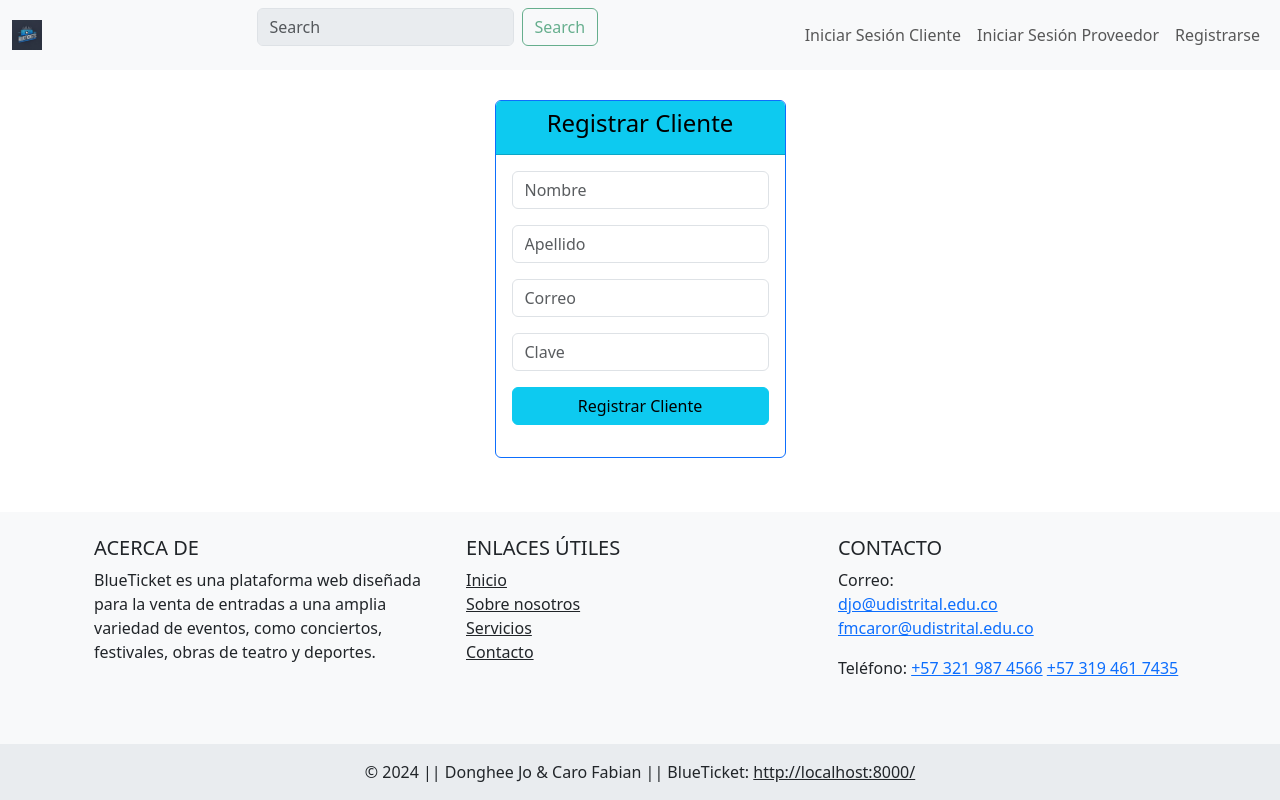
After one commit to Fabian-Caro/BlueTicket, a PHP site: page /presentacion/registrarCliente.php in a window 1280 px wide. The commit adds this page. Run offline with PHP 8.4, Linux system fonts and the light colour scheme.

Commit message:
feat: registrar usuarios

```diff
--- a/logica/Cliente.php
+++ b/logica/Cliente.php
@@ -2,107 +2,106 @@
 require_once(__DIR__ . '/../persistencia/Conexion.php');
 require_once(__DIR__ . '/../persistencia/ClienteDAO.php');
 
-class Cliente{
+class Cliente {
     private $idCliente;
     private $nombre;
     private $apellido;
     private $correo;
     private $clave;
 
-
-
-    public function getIdCliente()
-    {
+    public function getIdCliente(){
+        echo "en get: " . $this->idCliente;
         return $this->idCliente;
     }
 
-    public function setIdCliente($idCliente)
-    {
+    public function setIdCliente($idCliente){
         $this->idCliente = $idCliente;
 
         return $this;
     }
 
-    public function getNombre()
-    {
+    public function getNombre(){
         return $this->nombre;
     }
 
-    public function setNombre($nombre)
-    {
+    public function setNombre($nombre){
         $this->nombre = $nombre;
 
         return $this;
     }
 
-    public function getApellido()
-    {
+    public function getApellido(){
         return $this->apellido;
     }
 
-    public function setApellido($apellido)
-    {
+    public function setApellido($apellido){
         $this->apellido = $apellido;
 
         return $this;
     }
 
-    public function getCorreo()
-    {
+    public function getCorreo(){
         return $this->correo;
     }
 
-    public function setCorreo($correo)
-    {
+    public function setCorreo($correo){
         $this->correo = $correo;
 
         return $this;
     }
 
-    public function getClave()
-    {
+    public function getClave(){
         return $this->clave;
     }
 
-    public function setClave($clave)
-    {
+    public function setClave($clave){
         $this->clave = $clave;
 
         return $this;
     }
-    public function __construct($idCliente=0, $nombre="", $apellido="", $correo="", $clave=""){
-        $this -> idCliente = $idCliente;
-        $this -> nombre = $nombre;
-        $this -> apellido = $apellido;
-        $this -> correo = $correo;
-        $this -> clave = $clave;
+    public function __construct($idCliente = 0, $nombre = "", $apellido = "", $correo = "", $clave = "") {
+        $this->idCliente = $idCliente;
+        $this->nombre = $nombre;
+        $this->apellido = $apellido;
+        $this->correo = $correo;
+        $this->clave = $clave;
     }
 
     public function autenticar(){
         $conexion = new Conexion();
-        $conexion -> abrirConexion();
-        $clienteDAO = new ClienteDAO(null, null, null, $this -> correo, $this -> clave);
-        $conexion -> ejecutarConsulta($clienteDAO -> autenticar());
-        if($conexion -> numeroFilas() == 0){
-            $conexion -> cerrarConexion();
+        $conexion->abrirConexion();
+        $clienteDAO = new ClienteDAO(null, null, null, $this->correo, $this->clave);
+        $conexion->ejecutarConsulta($clienteDAO->autenticar());
+        if ($conexion->numeroFilas() == 0) {
+            $conexion->cerrarConexion();
             return false;
-        }else{
-            $registro = $conexion -> siguienteRegistro();
-            $this -> idCliente = $registro[0];
-            $conexion -> cerrarConexion();
+        } else {
+            $registro = $conexion->siguienteRegistro();
+            $this->idCliente = $registro[0];
+            $conexion->cerrarConexion();
             return true;
         }
     }
 
-    public function consultar(){
+    public function consultar() {
+        $conexion = new Conexion();
+        $conexion->abrirConexion();
+        $clienteDAO = new ClienteDAO($this->idCliente);
+        $conexion->ejecutarConsulta($clienteDAO->consultar());
+        $registro = $conexion->siguienteRegistro();
+        $this->idCliente = $registro[0];
+        $this->nombre = $registro[1];
+        $this->apellido = $registro[2];
+        $this->correo = $registro[3];
+        $conexion->cerrarConexion();
+    }
+
+    public function registrar($nombre, $apellido, $correo, $clave) {
         $conexion = new Conexion();
         $conexion -> abrirConexion();
-        $clienteDAO = new ClienteDAO($this -> idCliente);
-        $conexion -> ejecutarConsulta($clienteDAO -> consultar());
-        $registro = $conexion -> siguienteRegistro();
-        $this -> nombre = $registro[0];
-        $this -> apellido = $registro[1];
-        $this -> correo = $registro[2];
+        $clienteDAO = new ClienteDAO();
+        $conexion -> ejecutarConsulta($clienteDAO->insertar($nombre, $apellido, $correo, $clave));
         $conexion -> cerrarConexion();
+        return true;
     }
 }
--- a/persistencia/ClienteDAO.php
+++ b/persistencia/ClienteDAO.php
@@ -15,6 +15,12 @@ class ClienteDAO{
         $this -> correo = $correo;
         $this -> clave = $clave;
     }
+
+    public function insertar($nombre, $apellido, $correo, $clave) {
+        $sentenciaSQL = "INSERT INTO cliente (nombre, apellido, correo, clave) VALUES ('$nombre', '$apellido', '$correo', $clave)";
+        return $sentenciaSQL;
+    }
+
     public function autenticar(){
         return "select idCliente
                 from Cliente
@@ -22,9 +28,11 @@ class ClienteDAO{
     }
 
     public function consultar(){
-        return "select nombre, apellido, correo
-                from Cliente
-                where idCliente = '" . $this -> idCliente . "'";
+        $sentenciaSQL = "SELECT idCliente, nombre, apellido, correo
+                FROM cliente
+                WHERE idCliente = '" . $this -> idCliente . "'";
+        return $sentenciaSQL;
+
     }
 
     public function consultarBoletas(){
--- a/persistencia/Conexion.php
+++ b/persistencia/Conexion.php
@@ -5,7 +5,7 @@ class Conexion{
     private $resultado;
 
     public function abrirConexion(){
-        $this -> mysqlConexion = new mysqli("localhost", "root", "", "blueticketv2", 3307);
+        $this -> mysqlConexion = new mysqli("localhost", "root", "1234", "blueticketv2");
     }
 
     public function ejecutarConsulta($sentenciaSQL){
--- a/presentacion/navbar.php
+++ b/presentacion/navbar.php
@@ -60,7 +60,7 @@ require_once(__DIR__ . '/../logica/Cliente.php');
                         <a href="iniciarSesion.php?paginaAnterior=sesionProveedor.php" class="nav-link">Iniciar Sesión Proveedor</a>
                     </li>
                     <li class="nav-item">
-                        <a class="nav-link disabled" href="#">Registrarse</a>
+                        <a class="nav-link" href="registrarCliente.php">Registrarse</a>
                     </li>
                 </ul>
             <?php
--- /dev/null
+++ b/presentacion/registrarCliente.php
@@ -0,0 +1,73 @@
+<?php
+require_once('../logica/Cliente.php');
+
+if (isset($_POST['registrar'])) {
+    $nombre = $_POST['nombre'];
+    $apellido = $_POST['apellido'];
+    $correo = $_POST['correo'];
+    $clave = $_POST['clave'];
+
+    $cliente = new Cliente(null, $nombre, $apellido, $correo, $clave);
+
+    if ($cliente->registrar($nombre, $apellido, $correo, $clave)) {
+        session_start();
+        $_SESSION['idCliente'] = $cliente->getIdCliente();
+        echo "  <div class='alert alert-success' role='alert'>
+                Registro completado
+                </div>";
+
+        header("Location: index.php");
+        exit();
+    } else {
+        echo "error al registrar al cliente.";
+    }
+}
+
+?>
+<html lang="es">
+
+<head>
+    <meta charset="utf-8">
+    <meta name="viewport" content="width=device-width, initial-scale=1">
+    <title>Blue Ticket</title>
+    <link href="https://cdn.jsdelivr.net/npm/bootstrap@5.3.3/dist/css/bootstrap.min.css" rel="stylesheet" integrity="sha384-QWTKZyjpPEjISv5WaRU9OFeRpok6YctnYmDr5pNlyT2bRjXh0JMhjY6hW+ALEwIH" crossorigin="anonymous">
+    <link href="css/estilos.css" rel="stylesheet">
+</head>
+
+<body>
+
+    <?php include 'navbar.php'; ?>
+
+    <div class="container vh-100 d-flex justify-content-center align-items-center">
+        <div class="row">
+            <div class="col-md-12">
+                <div class="card border-primary">
+                    <div class="card-header text-bg-info text-center">
+                        <h4>Registrar Cliente</h4>
+                    </div>
+                    <div class="card-body">
+                        <form method="post" action="registrarCliente.php">
+                            <div class="mb-3">
+                                <input type="text" name="nombre" class="form-control" placeholder="Nombre" required>
+                            </div>
+                            <div class="mb-3">
+                                <input type="text" name="apellido" class="form-control" placeholder="Apellido" required>
+                            </div>
+                            <div class="mb-3">
+                                <input type="email" name="correo" class="form-control" placeholder="Correo" required>
+                            </div>
+                            <div class="mb-3">
+                                <input type="password" name="clave" class="form-control" placeholder="Clave" required>
+                            </div>
+                            <button type="submit" name="registrar" class="btn btn-info w-100">Registrar Cliente</button>
+                        </form>
+                    </div>
+                </div>
+            </div>
+        </div>
+    </div>
+
+    <?php include 'footer.php' ?>
+</body>
+
+</html>
```
Also changed, not shown: presentacion/iniciarSesion.php (+21 -15 lines).
